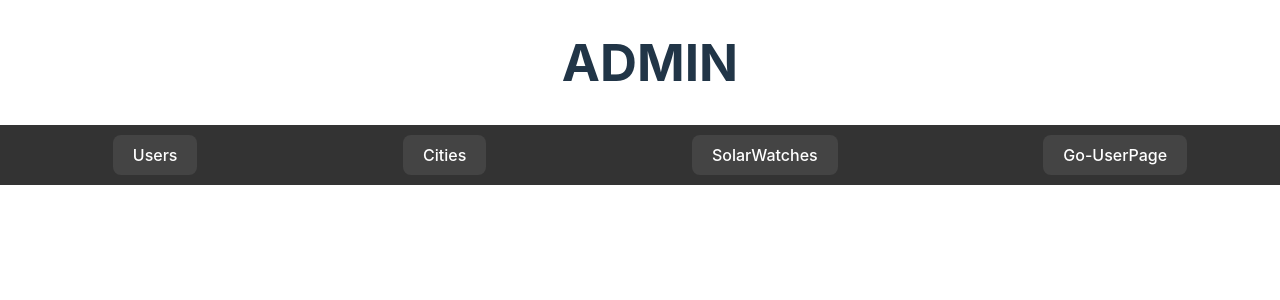
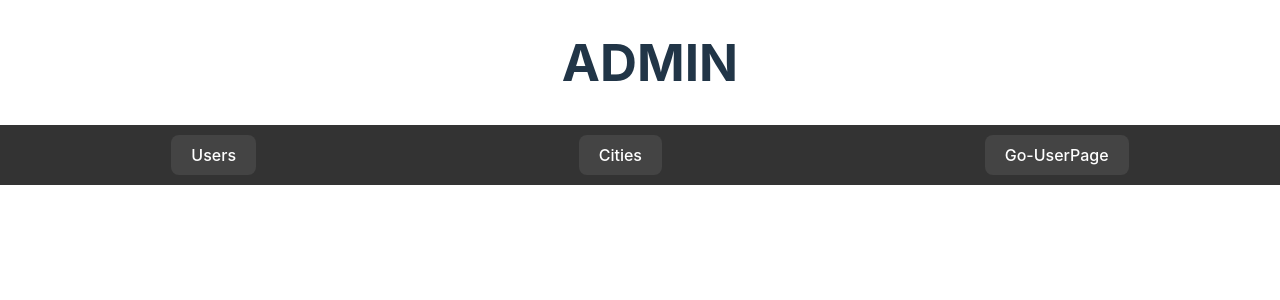
Before and after one commit to ndrs06/SolarWatch, a React (Vite) app in the folder client/: page /admin in a window 1280 px wide. Shown: the top 300 px of the page. Built offline with nearby package versions, Linux system fonts and the light colour scheme.

Commit message:
:fire: chore: removed button from admin_navbar

```diff
--- a/client/src/components/Admin_Components/admin_Navbar/admin_Navbar.jsx
+++ b/client/src/components/Admin_Components/admin_Navbar/admin_Navbar.jsx
@@ -10,9 +10,6 @@ export default function AdminNavbar() {
             <Link to="/admin/cities">
                 <button>Cities</button>
             </Link>
-            <Link to="/admin/cities/solar-watches">
-                <button>SolarWatches</button>
-            </Link>
             <Link to="/">
                 <button>Go-UserPage</button>
             </Link>
```
